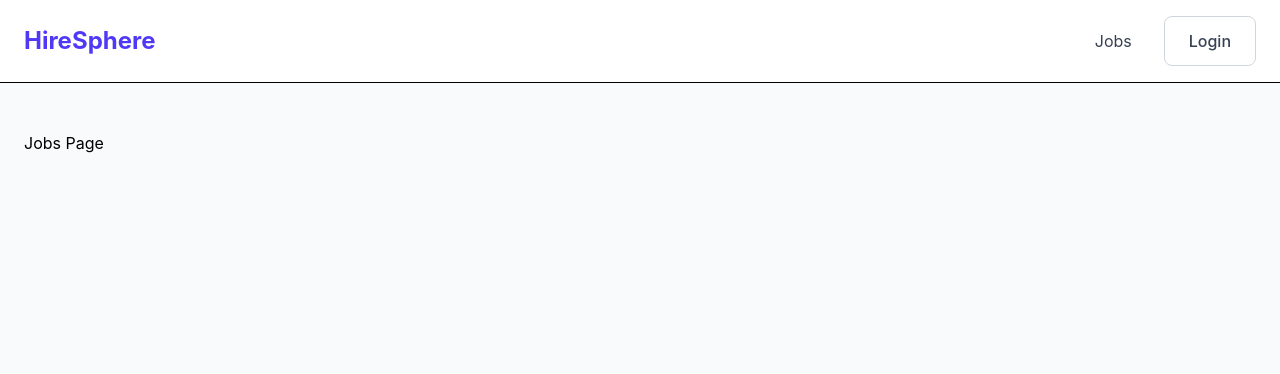
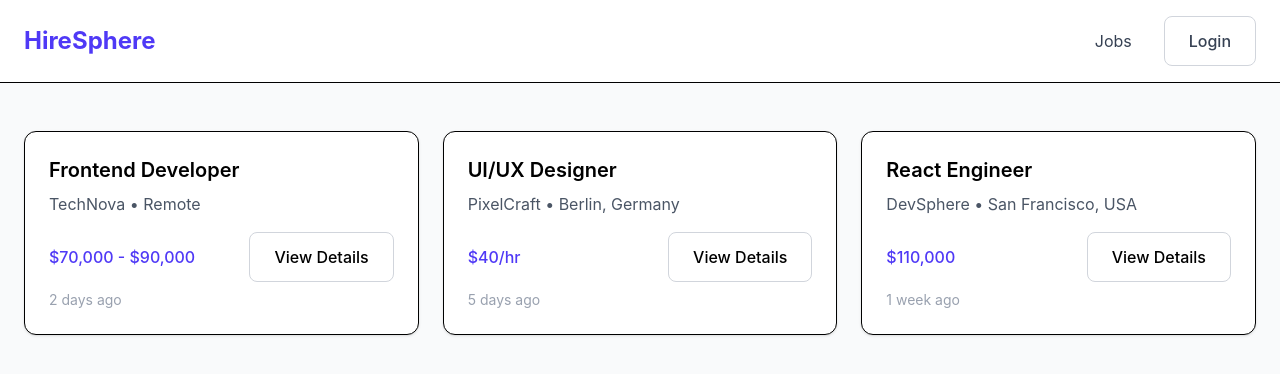
Before and after one commit to usmanali0999/Hire-Sphere, a React (Vite) app: page /jobs in a window 1280 px wide. Shown: the top 374 px of the page. Built offline with nearby package versions, Linux system fonts and the light colour scheme.

Commit message:
feat:jobs added

```diff
--- /dev/null
+++ b/src/features/jobs/JobCard.tsx
@@ -0,0 +1,34 @@
+import type { Job } from "@/types/job"
+import Button from "@/components/ui/Button"
+
+interface Props {
+  job: Job
+}
+
+export default function JobCard({ job }: Props) {
+  return (
+    <div className="bg-white p-6 rounded-xl shadow-sm border hover:shadow-md transition">
+      <h3 className="text-xl font-semibold mb-2">
+        {job.title}
+      </h3>
+
+      <p className="text-gray-600">
+        {job.company} • {job.location}
+      </p>
+
+      <div className="flex justify-between items-center mt-4">
+        <span className="text-indigo-600 font-medium">
+          {job.salary}
+        </span>
+
+        <Button variant="outline">
+          View Details
+        </Button>
+      </div>
+
+      <p className="text-sm text-gray-400 mt-2">
+        {job.postedAt}
+      </p>
+    </div>
+  )
+}
--- a/src/pages/Jobs/Jobs.tsx
+++ b/src/pages/Jobs/Jobs.tsx
@@ -1,3 +1,28 @@
+import { useEffect, useState } from "react"
+import { getJobs } from "@/services/jobs.service"
+import type { Job } from "@/types/job"
+import JobCard from "@/features/jobs/JobCard"
+
 export default function Jobs() {
-  return <h1>Jobs Page</h1>
+  const [jobs, setJobs] = useState<Job[]>([])
+  const [loading, setLoading] = useState(true)
+
+  useEffect(() => {
+    getJobs().then((data) => {
+      setJobs(data)
+      setLoading(false)
+    })
+  }, [])
+
+  if (loading) {
+    return <p>Loading jobs...</p>
+  }
+
+  return (
+    <div className="grid md:grid-cols-2 lg:grid-cols-3 gap-6">
+      {jobs.map((job) => (
+        <JobCard key={job.id} job={job} />
+      ))}
+    </div>
+  )
 }
--- /dev/null
+++ b/src/services/jobs.service.ts
@@ -0,0 +1,37 @@
+import type { Job } from "@/types/job"
+
+const mockJobs: Job[] = [
+  {
+    id: "1",
+    title: "Frontend Developer",
+    company: "TechNova",
+    location: "Remote",
+    type: "Full-time",
+    salary: "$70,000 - $90,000",
+    postedAt: "2 days ago",
+  },
+  {
+    id: "2",
+    title: "UI/UX Designer",
+    company: "PixelCraft",
+    location: "Berlin, Germany",
+    type: "Part-time",
+    salary: "$40/hr",
+    postedAt: "5 days ago",
+  },
+  {
+    id: "3",
+    title: "React Engineer",
+    company: "DevSphere",
+    location: "San Francisco, USA",
+    type: "Full-time",
+    salary: "$110,000",
+    postedAt: "1 week ago",
+  },
+]
+
+export function getJobs(): Promise<Job[]> {
+  return new Promise((resolve) => {
+    setTimeout(() => resolve(mockJobs), 500)
+  })
+}
--- /dev/null
+++ b/src/types/job.ts
@@ -0,0 +1,9 @@
+export interface Job {
+  id: string
+  title: string
+  company: string
+  location: string
+  type: "Full-time" | "Part-time" | "Remote"
+  salary: string
+  postedAt: string
+}
```
